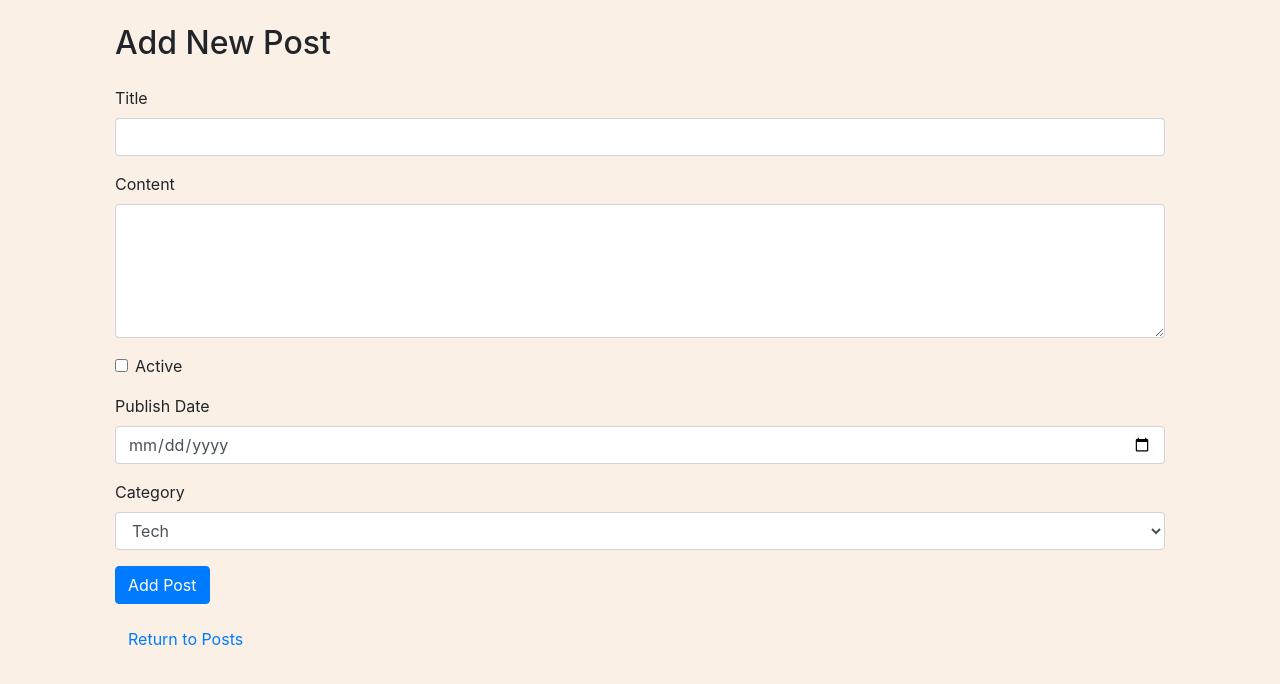
After one commit to VolodymyrGolovko/flask_golovko, a Flask app: page /post/add_post in a window 1280 px wide. The commit adds this page. Shown: the top 684 px of the page. Run offline with Flask 3, Linux system fonts and the light colour scheme; some libraries are stand-ins or nearby versions.

Commit message:
lab6.1: changes in posts

```diff
--- a/app/posts/__init__.py
+++ b/app/posts/__init__.py
@@ -1,6 +1,5 @@
 from flask import Blueprint
 
-post_bp = Blueprint("posts", __name__, url_prefix="/post",
-                    template_folder="templates/posts")
+post_bp = Blueprint("posts", __name__, url_prefix="/post", template_folder="templates")
 
 from app.posts import view
--- /dev/null
+++ b/app/posts/forms.py
@@ -0,0 +1,20 @@
+from flask_wtf import FlaskForm
+from wtforms import StringField, TextAreaField, SubmitField
+from wtforms.fields.choices import SelectField
+from wtforms.fields.datetime import DateField
+from wtforms.fields.simple import BooleanField
+from wtforms.validators import DataRequired, Length
+
+CATEGORIES = [
+    ('tech', 'Tech'),
+    ('science', 'Science'),
+    ('lifestyle', 'Lifestyle')
+]
+
+class PostForm(FlaskForm):
+    title = StringField("Title", validators=[DataRequired(), Length(min=2)])
+    content = TextAreaField("Content", render_kw={"rows": 5, "cols": 40}, validators=[DataRequired()])
+    is_active = BooleanField("Active")
+    publish_date = DateField("Publish Date", format='%Y-%m-%d')
+    category = SelectField("Category", choices=CATEGORIES)
+    submit = SubmitField("Add Post")
--- /dev/null
+++ b/app/posts/templates/add_post.html
@@ -0,0 +1,33 @@
+{% extends 'base.html' %}
+
+{% block title %} ADD POST {% endblock %}
+
+{% block content %}
+    <div class="container mt-4">
+        <h2 class="mb-4">Add New Post</h2>
+        <form action="" method="post" novalidate>
+            {{ form.hidden_tag() }}
+            {% from 'form_macros.html' import render_field %}
+
+            <div class="form-group mb-3">
+                {{ render_field(form.title) }}
+            </div>
+            <div class="form-group mb-3">
+                {{ render_field(form.content) }}
+            </div>
+            <div class="form-check mb-3">
+                {{ form.is_active(class="form-check-input") }}
+                {{ form.is_active.label(class="form-check-label") }}
+            </div>
+            <div class="form-group mb-3">
+                {{ render_field(form.publish_date) }}
+            </div>
+            <div class="form-group mb-3">
+                {{ render_field(form.category) }}
+            </div>
+            <button type="submit" class="btn btn-primary">Add Post</button>
+        </form>
+
+        <a href="{{ url_for("posts.get_posts") }}" class="btn btn-link mt-3">Return to Posts</a>
+    </div>
+{% endblock %}
--- a/app/posts/view.py
+++ b/app/posts/view.py
@@ -1,5 +1,8 @@
-from flask import render_template, abort
+import json
+
+from flask import render_template, abort, flash, redirect, url_for, session
 from app.posts import post_bp
+from app.posts.forms import PostForm
 
 posts = [
     {"id": 0, 'title': 'My First Post', 'content': 'This is the content of my first post.', 'author': 'John Doe'},
@@ -9,7 +12,8 @@ posts = [
 
 @post_bp.route("/")
 def get_posts():
-    return render_template("posts.html", posts=posts)
+    posts_data = load_posts()
+    return render_template("posts.html", posts=posts_data)
 
 @post_bp.route("/<int:id>")
 def detail_post(id):
@@ -17,3 +21,44 @@ def detail_post(id):
         abort(400)
     post = posts[id]
     return render_template("detail_post.html", post=post)
+
+@post_bp.route("/add_post", methods=["GET", "POST"])
+def add_post():
+    form = PostForm()
+    if form.validate_on_submit():
+        # Завантаження існуючих постів
+        posts_data = load_posts()
+
+        new_id = max([post['id'] for post in posts_data], default=-1) + 1
+
+        # Додавання нового поста
+        new_post = {
+            "id": new_id,
+            "title": form.title.data,
+            "content": form.content.data,
+            "is_active": form.is_active.data,
+            "publish_date": form.publish_date.data.strftime('%Y-%m-%d'),
+            "category": form.category.data,
+            "author": session.get('username', 'Unknown')  # Автор з сесії
+        }
+
+        posts_data.append(new_post)
+
+        # Збереження постів у JSON
+        save_posts(posts_data)
+
+        return redirect(url_for("posts.get_posts"))
+    return render_template("add_post.html", form=form)
+
+# Завантаження постів з JSON-файлу
+def load_posts():
+    try:
+        with open("posts.json", "r") as file:
+            return json.load(file)
+    except FileNotFoundError:
+        return []
+
+# Збереження постів у JSON-файл
+def save_posts(posts_data):
+    with open("posts.json", "w") as file:
+        json.dump(posts_data, file, indent=4)
--- /dev/null
+++ b/app/templates/form_macros.html
@@ -0,0 +1,13 @@
+{% macro render_field(field) %}
+    <div class="form-group">
+        {{ field.label(class="form-label") }}
+        {{ field(class="form-control") }}
+        {% if field.errors %}
+            <div class="text-danger">
+                {% for error in field.errors %}
+                    <small>{{ error }}</small><br>
+                {% endfor %}
+            </div>
+        {% endif %}
+    </div>
+{% endmacro %}
```
Also changed, not shown: app/__init__.py (+6 -1 lines), app/posts/templates/detail_post.html (added, +21 -0 lines), app/posts/templates/posts.html (added, +34 -0 lines), app/posts/templates/posts/detail_post.html (deleted, +0 -13 lines), app/posts/templates/posts/posts.html (deleted, +0 -17 lines), app/templates/404.html (added, +12 -0 lines), app/templates/base.html (+11 -0 lines), posts.js (added, +29 -0 lines).
